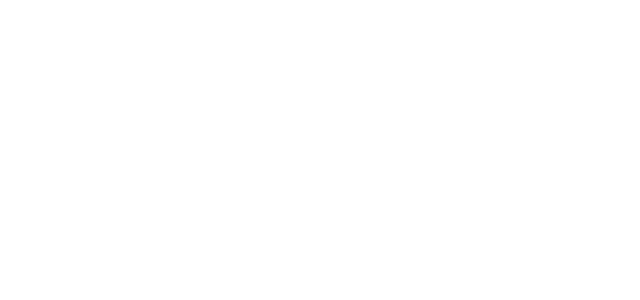
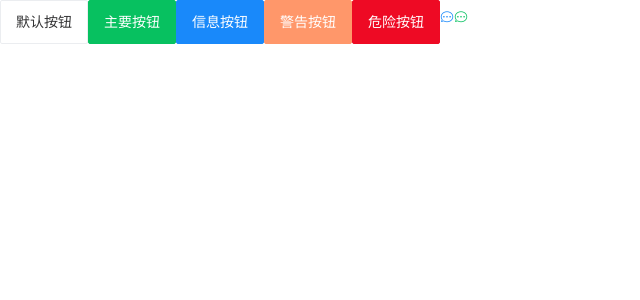
Before and after one commit to biyumeng/topline-m, a Vue app: page / in a window 1280 px wide. Shown: the top 300 px of the page, without its empty margins (0-640 px from the left). Built offline with nearby package versions, Linux system fonts and the light colour scheme.

Commit message:
项目初始化-封装导入Vant组件模块

```diff
--- a/babel.config.js
+++ b/babel.config.js
@@ -1,5 +1,12 @@
 module.exports = {
   presets: [
     '@vue/cli-plugin-babel/preset'
+  ],
+  plugins: [
+    ['import', {
+      libraryName: 'vant',
+      libraryDirectory: 'es',
+      style: true
+    }, 'vant']
   ]
 }
--- a/package.json
+++ b/package.json
@@ -9,6 +9,7 @@
   },
   "dependencies": {
     "core-js": "^3.4.4",
+    "vant": "^2.4.1",
     "vue": "^2.6.10",
     "vue-router": "^3.1.3",
     "vuex": "^3.1.2"
@@ -21,6 +22,7 @@
     "@vue/cli-service": "^4.1.0",
     "@vue/eslint-config-standard": "^4.0.0",
     "babel-eslint": "^10.0.3",
+    "babel-plugin-import": "^1.13.0",
     "eslint": "^5.16.0",
     "eslint-plugin-vue": "^5.0.0",
     "less": "^3.0.4",
--- a/src/App.vue
+++ b/src/App.vue
@@ -2,6 +2,15 @@
   <div id="app">
     <!-- 路由出口 -->
     <router-view />
+
+    <van-button type="default">默认按钮</van-button>
+    <van-button type="primary">主要按钮</van-button>
+    <van-button type="info">信息按钮</van-button>
+    <van-button type="warning">警告按钮</van-button>
+    <van-button type="danger">危险按钮</van-button>
+
+    <van-icon name="chat-o" color="#1989fa" />
+    <van-icon name="chat-o" color="#07c160" />
   </div>
 </template>
 
--- a/src/main.js
+++ b/src/main.js
@@ -2,6 +2,7 @@
 import App from './App.vue'
 import router from './router'
 import store from './store'
+import './utils/register-vant' // 注册vant组件
 
 Vue.config.productionTip = false
 
```
Also changed, not shown: src/utils/register-vant.js (added, +7 -0 lines), 1 other file (tests, documents, lock files or other folders).
